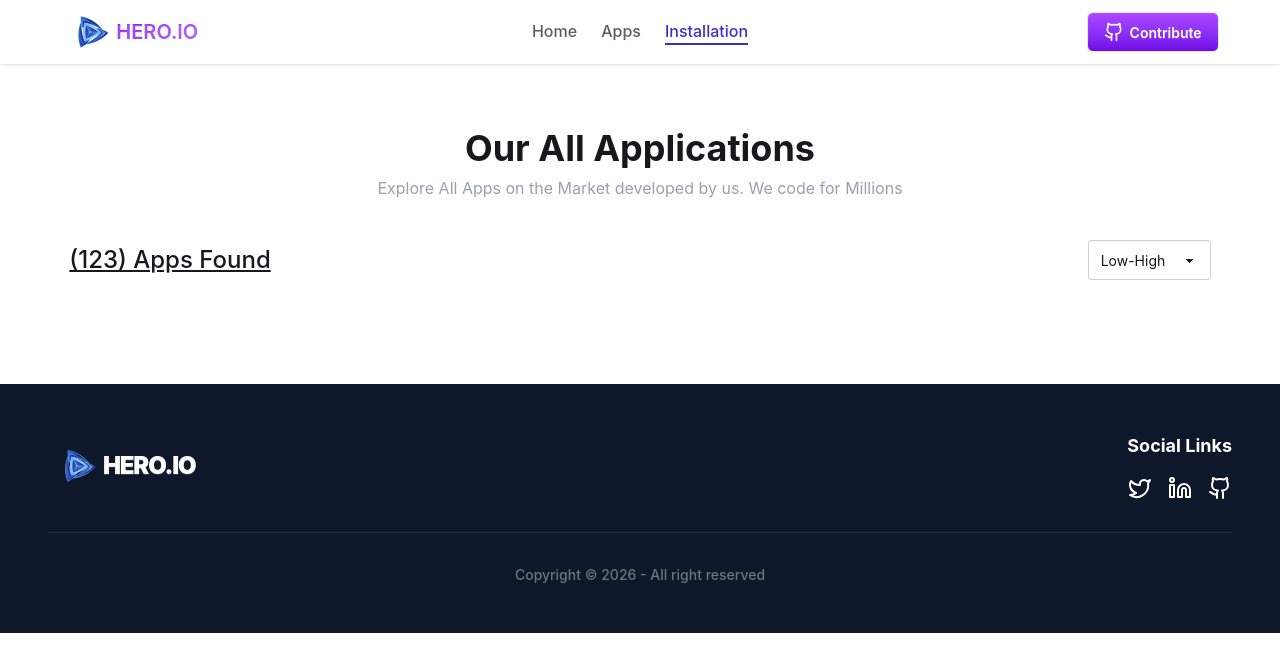
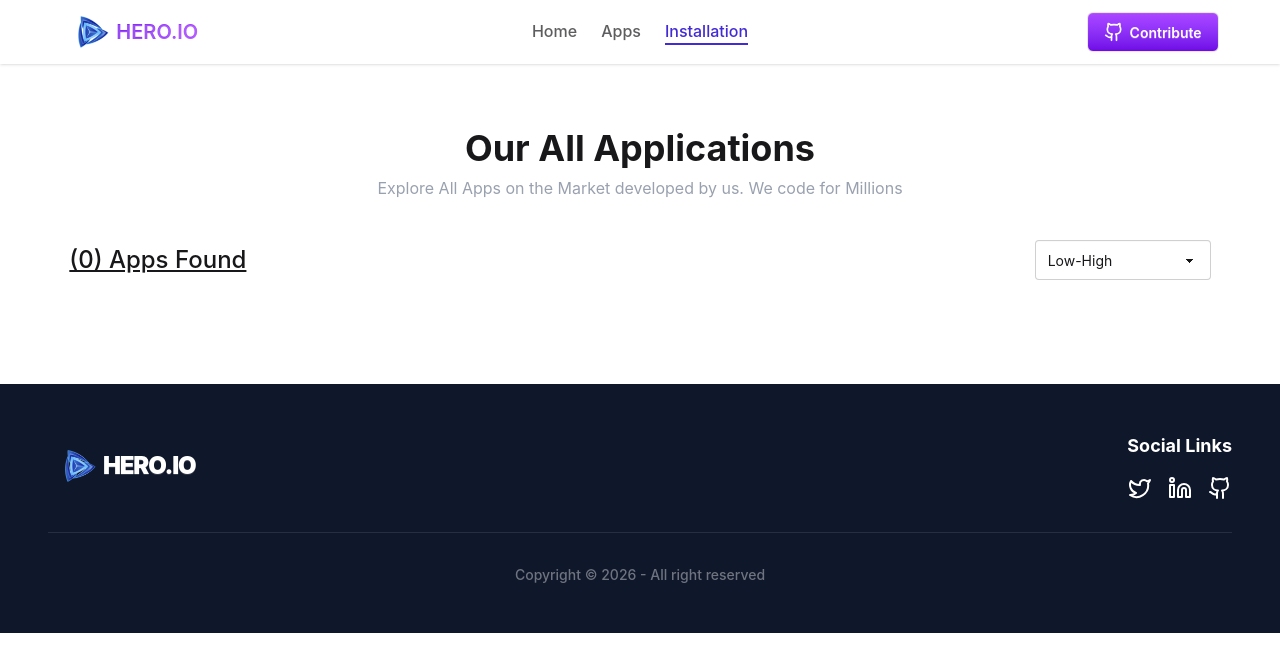
Before and after one commit to imhossainahmed/hero_io, a React (Vite) app: page /installation in a window 1280 px wide. Shown: the top 672 px of the page. Built offline with nearby package versions, Linux system fonts and the light colour scheme.

Commit message:
Compeleted Home Screen

```diff
--- a/src/pages/Installations.jsx
+++ b/src/pages/Installations.jsx
@@ -8,9 +8,9 @@ const Installations = () => {
       <p className='text-center text-gray-400'>Explore All Apps on the Market developed by us. We code for Millions</p>
       </div>
       <div className='flex py-10 items-center md:justify-between justify-center flex-col md:flex-row gap-3'>
-        <h3 className='text-2xl underline font-medium'>(123) Apps Found</h3>
+        <h3 className='text-2xl underline font-medium'>(0) Apps Found</h3>
         <div>
-          <select defaultValue="Pick a color" className="select">
+          <select defaultValue="Pick a color" className="select w-44">
             <option disabled={true}>Sort By Size</option>
             <option>Low-High</option>
             <option>High-Low</option>
--- a/src/pages/apps.jsx
+++ b/src/pages/apps.jsx
@@ -11,7 +11,7 @@ const Apps = () => {
           <p className='text-center text-gray-400'>Explore All Apps on the Market developed by us. We code for Millions</p>
       </div>
       <div className='flex py-10 items-center md:justify-between justify-center flex-col md:flex-row gap-3'>
-        <h3 className='text-2xl underline font-medium'>(123) Apps Found</h3>
+        <h3 className='text-2xl underline font-medium'>({apps.length ? apps.length : 0}) Apps Found</h3>
         <div>
           <label className="input w-84">
             <svg className="h-[1em] opacity-50" xmlns="http://www.w3.org/2000/svg" viewBox="0 0 24 24">
```
